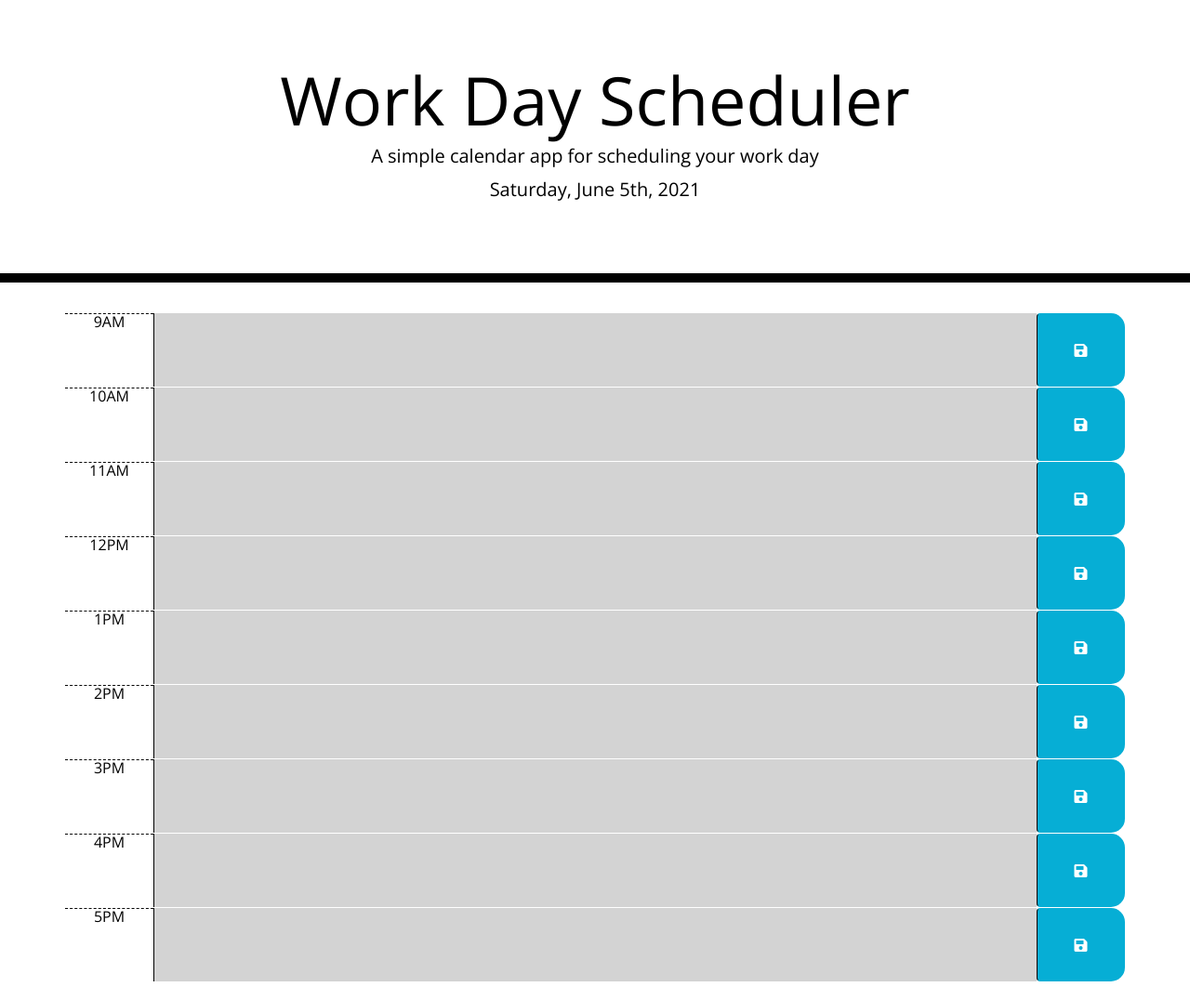
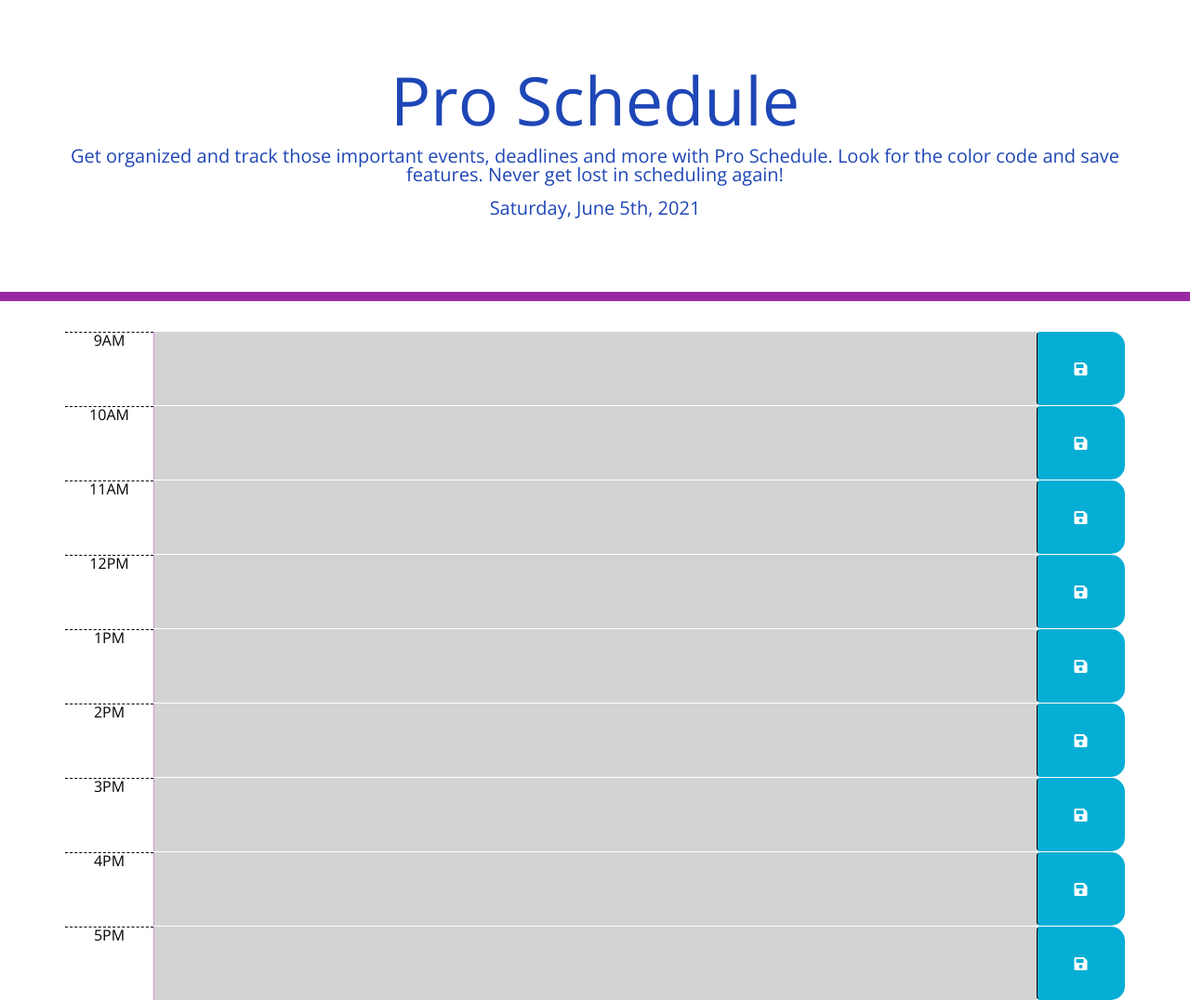
Before and after one commit to smalone9/pro-schedule, a plain HTML site: page index.html in a window 1280 px wide. Shown: the whole page at 93% size. Drawn offline with nearby package versions, Linux system fonts and the light colour scheme.

Commit message:
played with css psuedo code

```diff
--- a/assets/css/style.css
+++ b/assets/css/style.css
@@ -8,17 +8,17 @@ textarea{
   background: transparent;
   border: none;
   resize: none;
-  color: #000000;
-  border-left: 1px solid black;
-  padding: 10px;
+  color: #591fc5;
+  border-left: 1px solid rgb(210, 148, 216);
+  padding: 12px;
 }
 
 .jumbotron {
   text-align: center;
   background-color: transparent;
-  color: black;
+  color: rgb(30, 70, 182);
   border-radius: 0;
-  border-bottom: 10px solid black;
+  border-bottom: 10px solid rgb(153, 41, 163);
 }
 
 .description{
--- a/assets/js/script.js
+++ b/assets/js/script.js
@@ -1,14 +1,13 @@
-var currentDate = ""; // string for holding date index to timeEntries
-var currentDateString = ""; // string for holding today's date for display
-var currentHour = 9; // current hour for highlighting the correct row, default to first hour
-var timeEntries = []; // initialize list of log entries
-
-const timeEntriesName = "workDaySchedulerList"; // name used for localStorage
-const firstEntry = 9; // first displayed time block, relative to hourMap (9AM)
-const lastEntry = 17; // last display time block, relative to hourMap (5PM)
+var currentDate = "";
+var currentDateString = "";
+var currentHour = 9;
+var timeEntries = [];
+// local storage and displays
+const timeEntriesName = "workDaySchedulerList";
+const firstEntry = 9;
+const lastEntry = 17;
 const hourMap = ["12AM","1AM","2AM","3AM","4AM","5AM","6AM","7AM","8AM","9AM","10AM","11AM","12PM",
-                "1PM","2PM","3PM","4PM","5PM","6PM","7PM","8PM","9PM","10PM","11PM"]; // map of military hours
-
+                "1PM","2PM","3PM","4PM","5PM","6PM","7PM","8PM","9PM","10PM","11PM"];
 const days = ["Sunday", "Monday", "Tuesday", "Wednesday", "Thursday", "Friday", "Saturday"];
 const months = ["January", "February", "March", "April", "May", "June",
                 "July", "August", "September", "October", "November", "December"];
@@ -17,7 +16,7 @@ setCurrentDateAndHour(); // Set currentDate, currentDateString, and currentHour,
 buildTimeBlocks(); // Build rest of html for page
 getTimeEntries(); // See if there are entries in localStorage and load them
 
-$(".saveBtn").click(saveClick); // Set event handler for all save buttons
+
 
 // Done when page loads; sets date in header and determines current hour
 function setCurrentDateAndHour() {
@@ -84,7 +83,8 @@ function buildTimeBlocks() {
         containerDiv.append(newHtml);
     }
 }
-
+// save button event handler
+$(".saveBtn").click(saveClick);
 // loads timeEntries array from localStorage
 function getTimeEntries() {
     var teList = JSON.parse(localStorage.getItem(timeEntriesName));
--- a/index.html
+++ b/index.html
@@ -10,13 +10,13 @@
     integrity="sha384-50oBUHEmvpQ+1lW4y57PTFmhCaXp0ML5d60M1M7uH2+nqUivzIebhndOJK28anvf" crossorigin="anonymous" />
   <link href="https://fonts.googleapis.com/css?family=Open+Sans&display=swap" rel="stylesheet" />
   <link rel="stylesheet" href="./assets/css/style.css" />
-  <title>Work Day Scheduler</title>
+  <title>Pro Schedule</title>
 </head>
 
 <body>
   <header class="jumbotron">
-    <h1 class="display-3">Work Day Scheduler</h1>
-    <p class="lead">A simple calendar app for scheduling your work day</p>
+    <h1 class="display-3">Pro Schedule</h1>
+    <p class="lead">Get organized and track those important events, deadlines and more with Pro Schedule. Look for the color code and save features. Never get lost in scheduling again!</p>
     <p id="currentDay" class="lead"></p>
   </header>
   <div class="container">
```
